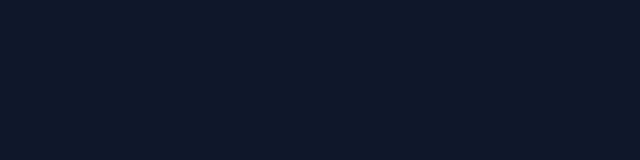
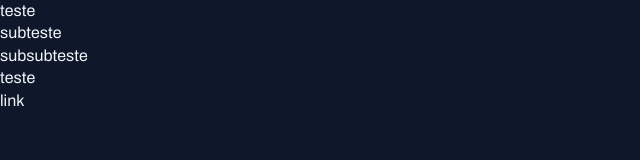
Before and after one commit to Marcosviniciusgtr/Portal-de-Not-cia, a plain HTML site: page index.html in a window 1280 px wide. Shown: the whole page, without its empty margins (0-640 px from the left). Drawn offline with Linux system fonts and the light colour scheme.

Commit message:
aplicando fontes

```diff
--- a/index.html
+++ b/index.html
@@ -1,14 +1,20 @@
 <!DOCTYPE html>
 <html lang="pt-br">
 <head>
+  <link rel="preconnect" href="https://fonts.googleapis.com">
+  <link rel="preconnect" href="https://fonts.gstatic.com" crossorigin>
   <meta charset="UTF-8">
   <meta name="viewport" content="width=device-width, initial-scale=1.0">
   <title>Portal De Notícias</title>
+  <link rel="stylesheet" href="style/index.css">
 
-<link rel="stylesheet" href="style.css/index.css">
+  <link href="https://fonts.googleapis.com/css2?family=Archivo:ital,wdth,wght@0,62..125,100..900;1,62..125,100..900&display=swap" rel="stylesheet">
 </head>
 <body>
-
-
+<h1>teste</h1>
+<h2>subteste</h2>
+<h3>subsubteste</h3>
+<p>teste</p>
+<a href="#">link</a>
 </body>
 </html>
--- a/style.css/global.css
+++ /dev/null
@@ -1,23 +0,0 @@
-* {
-  margin: 0;
-  padding: 0;
-  box-sizing: border-box;
-}
-
-:root {
- --brand-color-light: #60A5FA;
- --brand-color-dark: #1D4ED8;
-
- --bg-color: #0F172A;
- --stroke-color: #1E293B;
-
- --text-color-primary: #F1F5F9;
- --text-color-secondary: #CBD5E1;
-
-
-}
-
-body {
-  color: var(--text-color-primary);
-  background-color: var(--bg-color);
-}
--- /dev/null
+++ b/style/global.css
@@ -0,0 +1,46 @@
+* {
+  margin: 0;
+  padding: 0;
+  box-sizing: border-box;
+}
+
+:root {
+ --brand-color-light: #60A5FA;
+ --brand-color-dark: #1D4ED8;
+
+ --bg-color: #0F172A;
+ --stroke-color: #1E293B;
+
+ --text-color-primary: #F1F5F9;
+ --text-color-secondary: #CBD5E1;
+
+ --font-family: 'Archivo', sans-serif;
+
+ --h1: 800 24px/135% var(--font-family);
+ --h2: 800 16px/140% var(--font-family);
+ --h3: 800 14px/140% var(--font-family);
+ --text-span: 600 14px/145% var(--font-family);
+ --text: 400 16px/140% var(--font-family);
+ --text-sm: 400 14px/160% var(--font-family);
+
+
+}
+
+body {
+  font: var(--text);
+  color: var(--text-color-primary);
+  background-color: var(--bg-color);
+}
+
+a {
+  text-decoration: none;
+  color: inherit;
+}
+
+a:hover {
+  color: var(--brand-color-light);
+}
+
+h1, h2, h3 {
+  font: inherit;
+}
```
Also changed, not shown: style/index.css (renamed from style.css/index.css), 1 other file.
